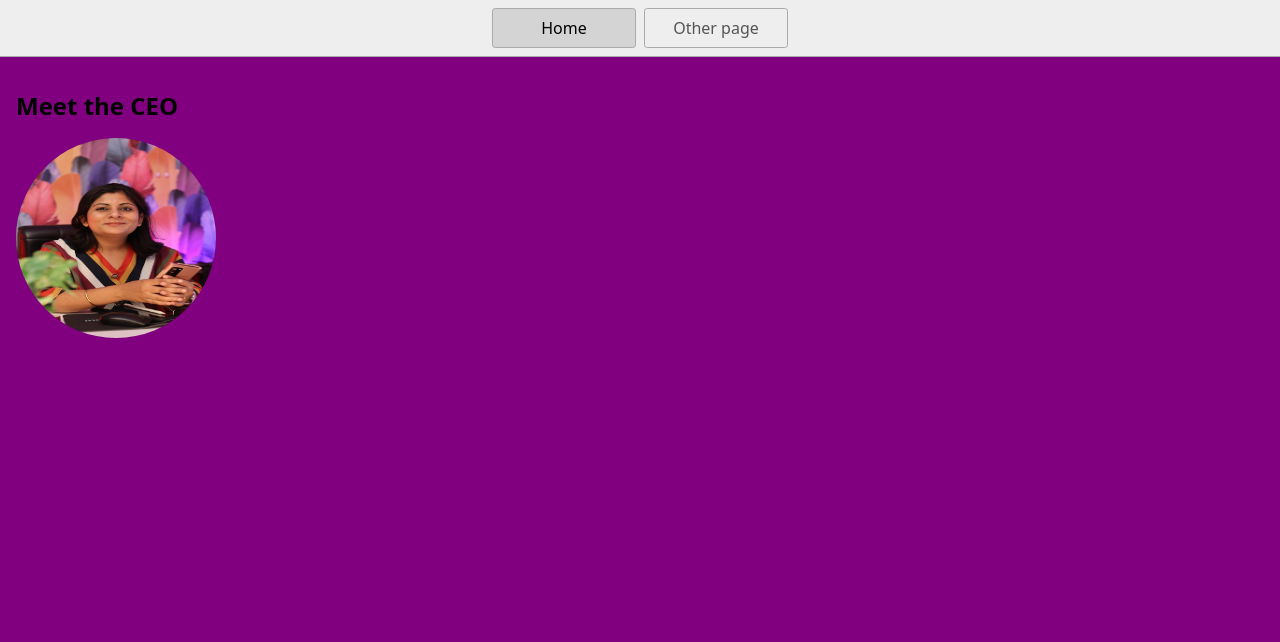
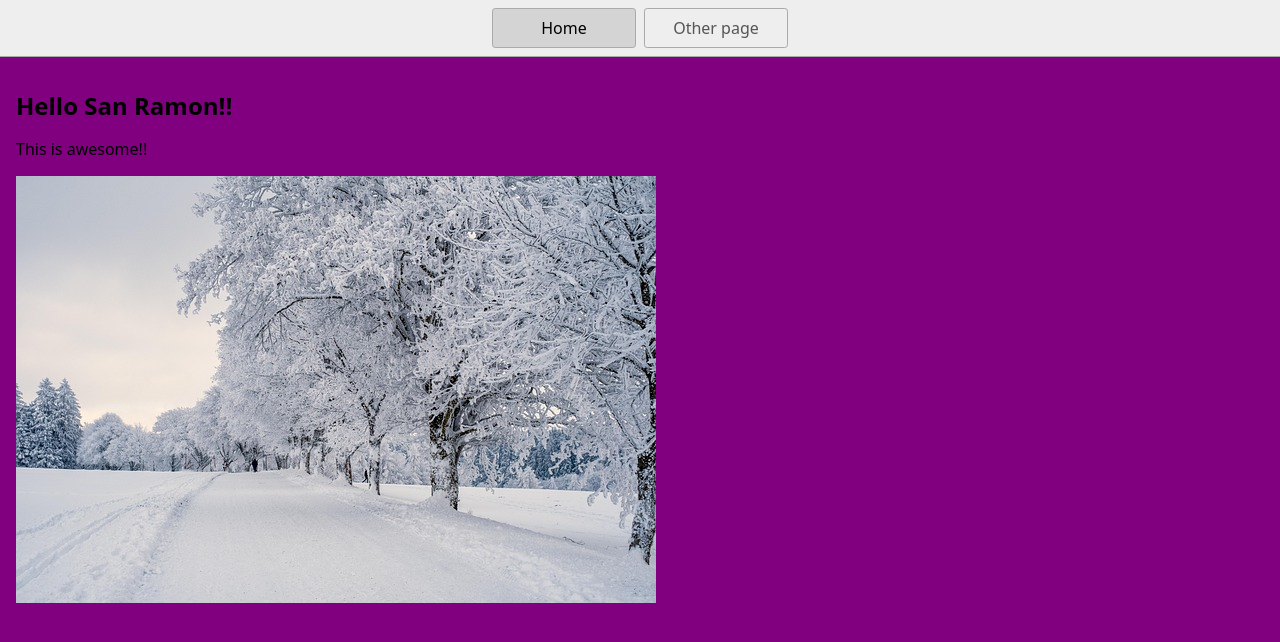
Before and after one commit to bmartorell/Wk1lab, a website: page index.html in a window 1280 px wide. Drawn offline with Linux system fonts and the light colour scheme.

Commit message:
meet ceo on other page

```diff
--- a/index.html
+++ b/index.html
@@ -14,16 +14,14 @@
   <body>
     <nav>
       <a href="/" aria-current="page">Home</a>
+
       <a href="/page2.html">Other page</a>
     </nav>
     <main>
-      <h1>Meet the CEO</h1>
-        <img src="CEO.jpeg"
-        alt=""
-        width="200"
-        height="200"
-        style="border-radius:50%"
-        >
+      <h1>Hello San Ramon!!</h1>
+      <p>This is awesome!!</p>
+      <img src="Snow.jpeg" alt="">
+
     </main>
   </body>
 </html>
```
Also changed, not shown: page2.html (+8 -1 lines), 1 other file.
